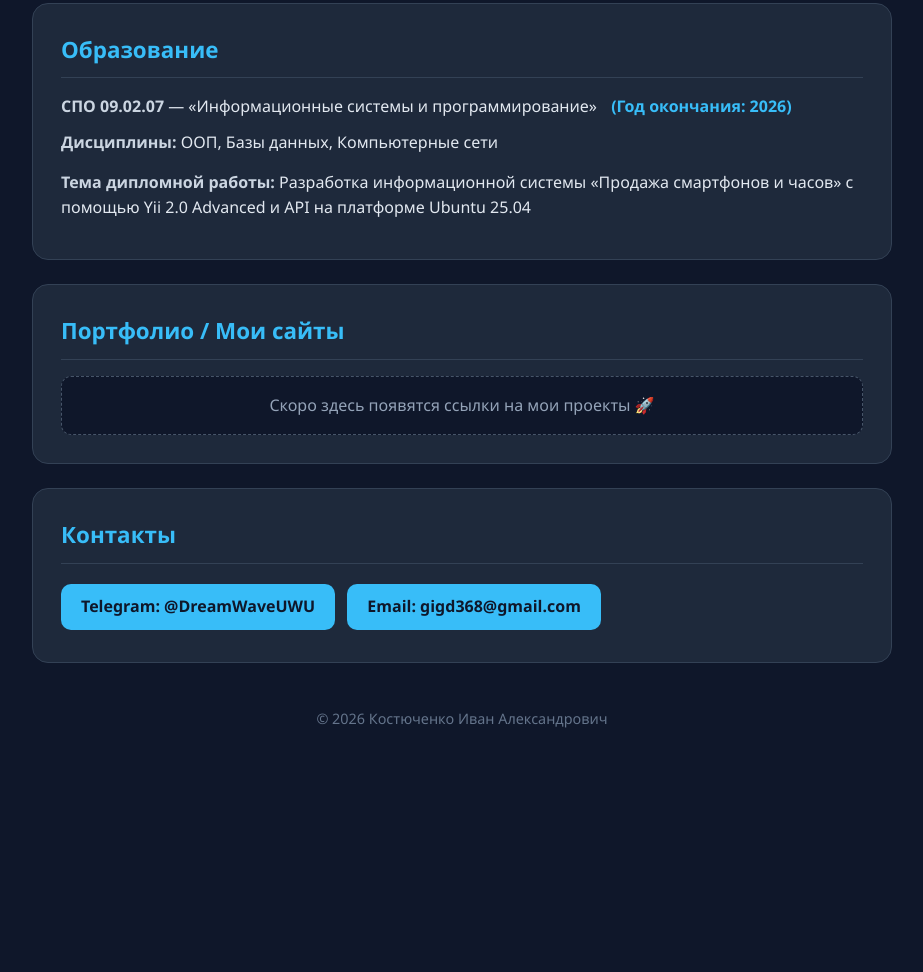
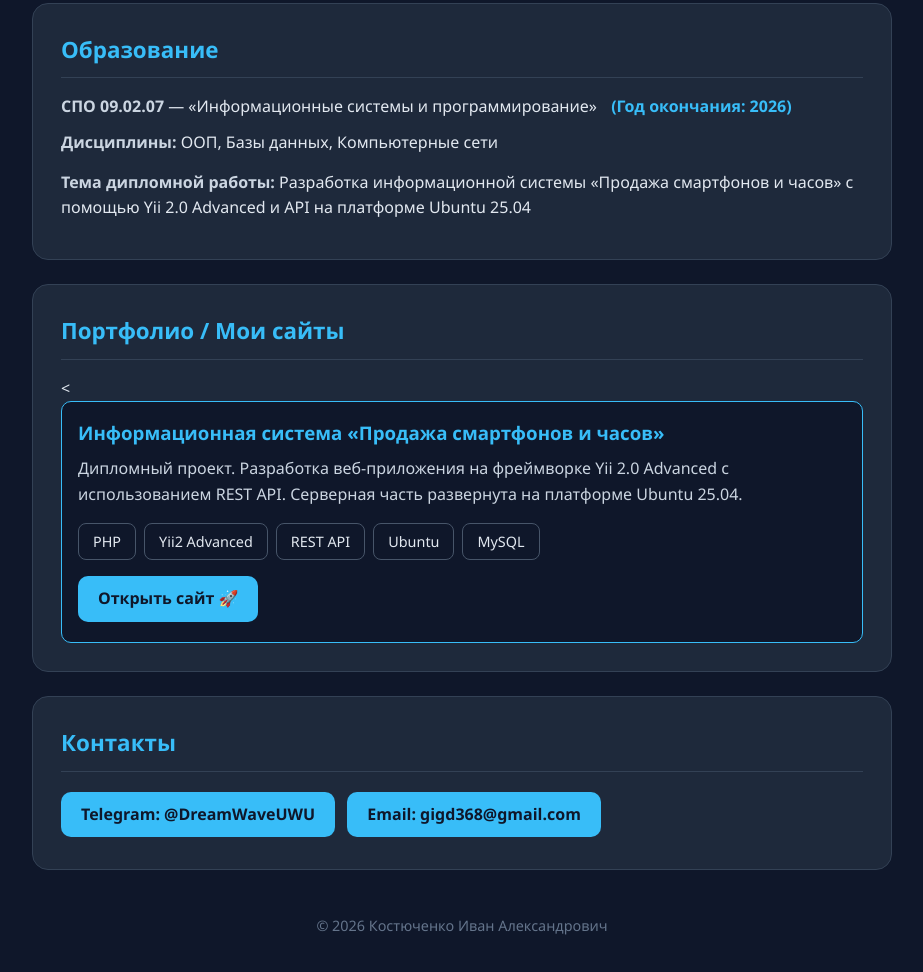
Before and after one commit to ivan124434/resume, a plain HTML site: page index.html in a window 1280 px wide. Shown: the part 1163-2135 px from the top of the page, without its empty margins (178-1101 px from the left). Before the commit the page ends 1953 px from the top, so only its background shows below. Drawn offline with Linux system fonts and the light colour scheme.

Commit message:
Update index.html

```diff
--- a/index.html
+++ b/index.html
@@ -185,8 +185,19 @@
 
   <section>
     <h2>Портфолио / Мои сайты</h2>
-    <div class="portfolio-item">
-      Скоро здесь появятся ссылки на мои проекты 🚀
+    <<div class="portfolio-item" style="text-align: left; border-style: solid; border-color: #38bdf8;">
+      <h3 style="color: #38bdf8; margin-bottom: 8px;">Информационная система «Продажа смартфонов и часов»</h3>
+      <p style="margin-bottom: 16px; color: #cbd5e1;">
+        Дипломный проект. Разработка веб-приложения на фреймворке Yii 2.0 Advanced с использованием REST API. Серверная часть развернута на платформе Ubuntu 25.04.
+      </p>
+      <div class="tags" style="margin-bottom: 16px;">
+        <span class="tag">PHP</span>
+        <span class="tag">Yii2 Advanced</span>
+        <span class="tag">REST API</span>
+        <span class="tag">Ubuntu</span>
+        <span class="tag">MySQL</span>
+      </div>
+      <a class="contact-link" href="http://vanya15020.temp.swtest.ru/" target="_blank" style="margin-top: 0;">Открыть сайт 🚀</a>
     </div>
   </section>
 
```
